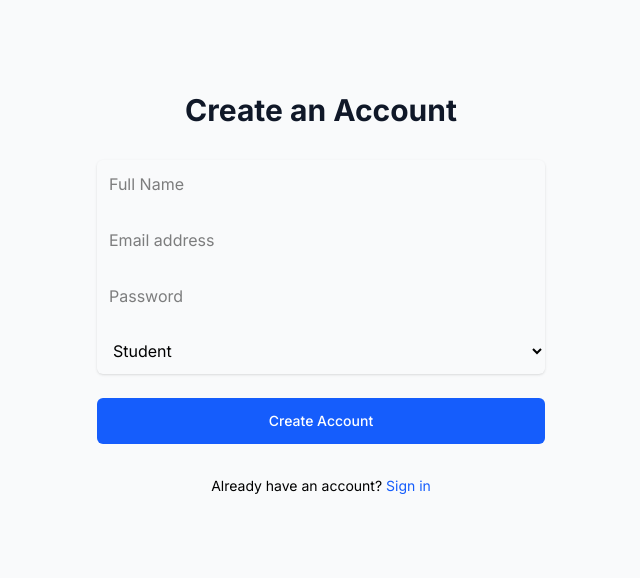
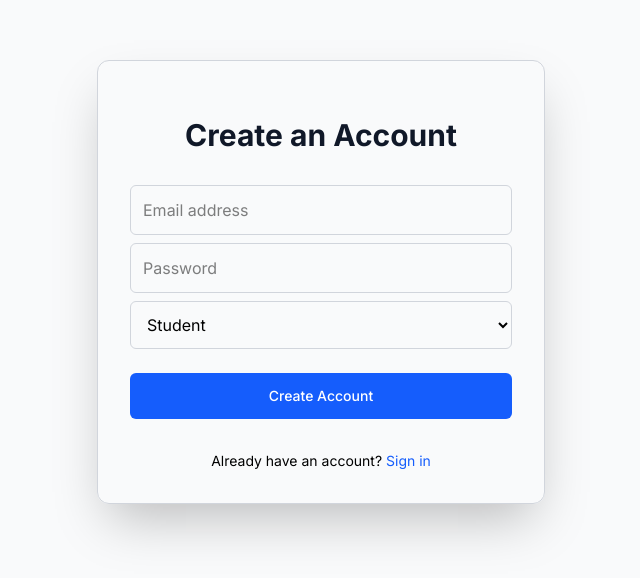
Before and after one commit to DivyaJain-DataAnalyst/Examind, a React (Vite) app in the folder frontend/: page /register in a window 1280 px wide. Shown: the part 118-696 px from the top of the page, without its empty margins (319-959 px from the left). Built offline with nearby package versions, Linux system fonts and the light colour scheme.

Commit message:
register

```diff
--- a/frontend/src/pages/Register.jsx
+++ b/frontend/src/pages/Register.jsx
@@ -31,41 +31,33 @@ const Register = () => {
 
     return (
         <div className="h-screen w-screen flex items-center justify-center bg-gray-50 py-12 px-4 sm:px-6 lg:px-8">
-      <div className="max-w-md w-full space-y-8 fade-in">
+            <div className="max-w-md w-full border border-gray-300 rounded-xl px-8 py-8 shadow-2xl shadow-black-300 space-y-8 fade-in">
                 <h2 className="mt-6 text-center text-3xl font-extrabold text-gray-900">
                     Create an Account
                 </h2>
                 <form className="mt-8 space-y-6" onSubmit={handleSubmit}>
-          <div className="rounded-md shadow-sm -space-y-px">
+                    <div>
                         <div className="mb-4">
-              <input
-                type="text"
-                placeholder="Full Name"
-                value={name}
-                onChange={e => setName(e.target.value)}
-                className="block w-full rounded-md border-gray-300 px-3 py-3 mb-2"
-                required
-              />
                             <input
                                 type="email"
                                 placeholder="Email address"
                                 value={email}
-                onChange={e => setEmail(e.target.value)}
-                className="block w-full rounded-md border-gray-300 px-3 py-3 mb-2"
+                                onChange={(e) => setEmail(e.target.value)}
+                                className="block w-full rounded-md border border-gray-300 px-3 py-3 mb-2"
                                 required
                             />
                             <input
                                 type="password"
                                 placeholder="Password"
                                 value={password}
-                onChange={e => setPassword(e.target.value)}
-                className="block w-full rounded-md border-gray-300 px-3 py-3 mb-2"
+                                onChange={(e) => setPassword(e.target.value)}
+                                className="block w-full rounded-md border border-gray-300 px-3 py-3 mb-2"
                                 required
                             />
                             <select
                                 value={role}
-                onChange={e => setRole(e.target.value)}
-                className="block w-full rounded-md border-gray-300 px-3 py-3"
+                                onChange={(e) => setRole(e.target.value)}
+                                className="block w-full rounded-md border border-gray-300 px-3 py-3"
                             >
                                 <option value="student">Student</option>
                                 <option value="teacher">Teacher</option>
@@ -77,12 +69,14 @@ const Register = () => {
                         disabled={isLoading}
                         className="group relative w-full flex justify-center py-3 px-4 border border-transparent text-sm font-medium rounded-md text-white bg-blue-600 hover:bg-blue-700"
                     >
-            {isLoading ? 'Creating...' : 'Create Account'}
+                        {isLoading ? "Creating..." : "Create Account"}
                     </button>
                 </form>
                 <div className="text-center text-sm">
-          Already have an account?{' '}
-          <a href="/login" className="text-blue-600 hover:underline">Sign in</a>
+                    Already have an account?{" "}
+                    <a href="/login" className="text-blue-600 hover:underline">
+                        Sign in
+                    </a>
                 </div>
             </div>
         </div>
```
Lines whose indentation alone changed are shown as unchanged.
